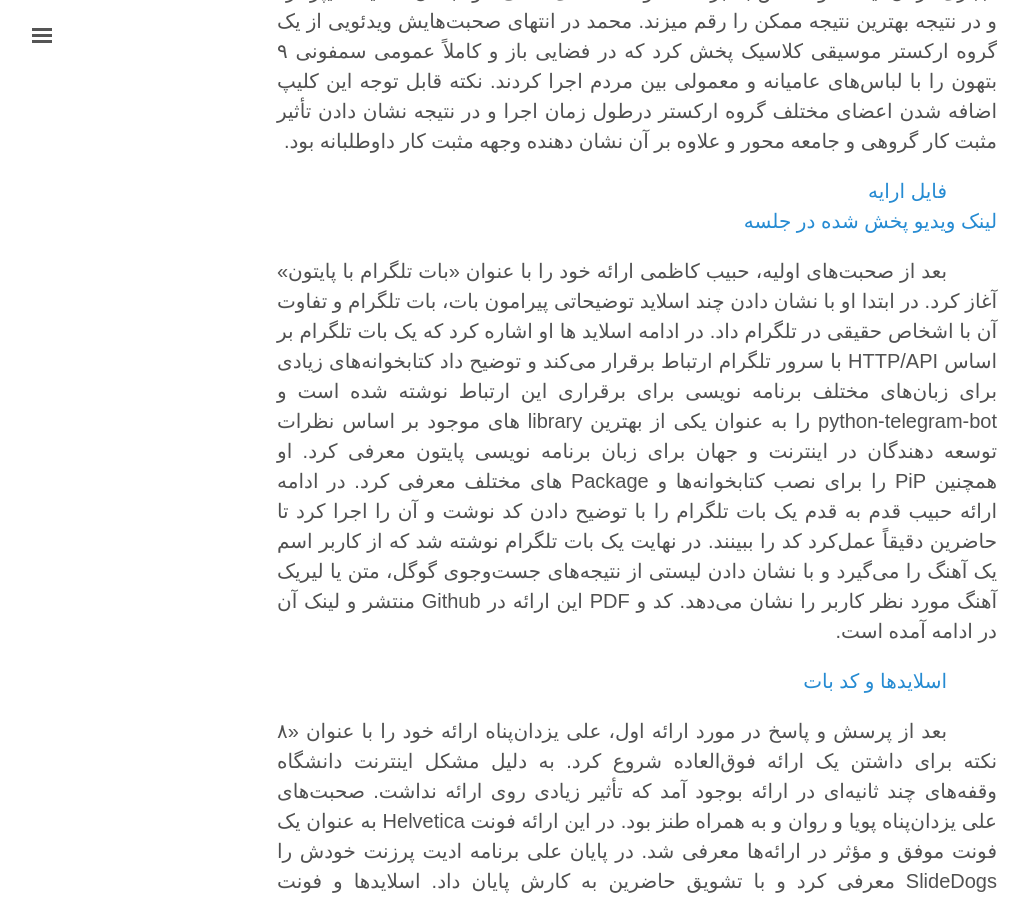
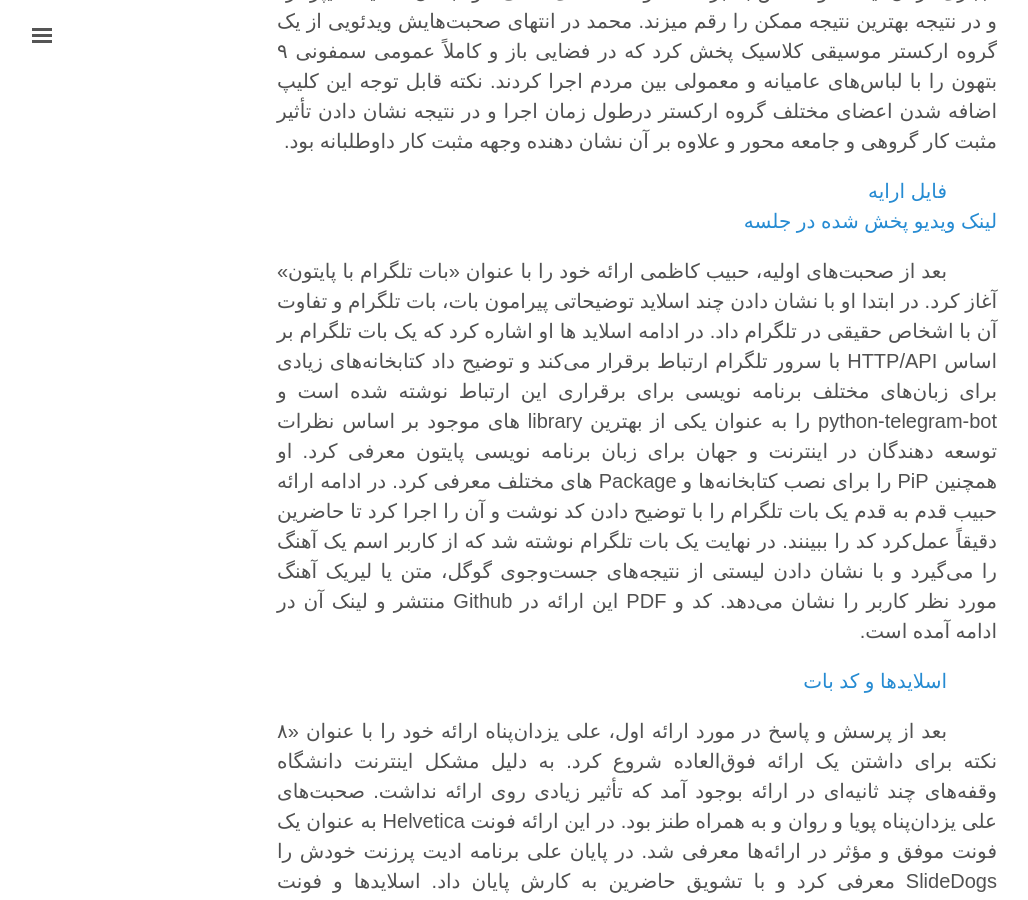
Before and after one commit to cselet/cselet.github.io, a Jekyll site: the page built from _posts/2016-11-09-first-session.md, in a window 1280 px wide and 900 px high, scrolled down 1603 px. Shown: the whole window, without its empty margins (3-1031 px from the left). Built offline with Jekyll 4.4.1, drawn with Linux system fonts in a browser that asks for light colours; some web fonts are replaced.

Commit message:
fix typo

```diff
--- a/_posts/2016-11-09-first-session.md
+++ b/_posts/2016-11-09-first-session.md
@@ -13,7 +13,7 @@ categories: sessions reports
 [فایل ارایه](https://github.com/shiravand/presentations/tree/master/let)
 [لینک ویدیو پخش شده در جلسه](https://mega.nz/#!FVhlBADR!U5pZSEGu5XNHzzBLs1E4EZOJMXtk8e46DC_YykVgAx8)
 
-بعد از صحبت‌های اولیه، حبیب کاظمی ارائه خود را با عنوان «بات تلگرام با پایتون» آغاز کرد. در ابتدا او با نشان دادن چند اسلاید توضیحاتی پیرامون بات، بات تلگرام و تفاوت آن با اشخاص حقیقی در تلگرام داد. در ادامه اسلاید ها او اشاره کرد که یک بات تلگرام بر اساس HTTP/API با سرور تلگرام ارتباط برقرار می‌کند و توضیح داد کتابخوانه‌های زیادی برای زبان‌های مختلف برنامه نویسی برای برقراری این ارتباط نوشته شده است و python-telegram-bot را به عنوان یکی از بهترین library های موجود بر اساس نظرات توسعه دهندگان در اینترنت و جهان برای زبان برنامه نویسی پایتون معرفی کرد. او همچنین PiP را برای نصب کتابخوانه‌ها و Package های مختلف معرفی کرد. در ادامه ارائه حبیب قدم به قدم یک بات تلگرام را با توضیح دادن کد نوشت و آن را اجرا کرد تا حاضرین دقیقاً عمل‌کرد کد را ببینند. در نهایت یک بات تلگرام نوشته شد که از کاربر اسم یک آهنگ را می‌گیرد و با نشان دادن لیستی از نتیجه‌های جست‌وجوی گوگل، متن یا لیریک آهنگ مورد نظر کاربر را نشان می‌دهد. کد و PDF این ارائه در Github منتشر و لینک آن در ادامه آمده است.
+بعد از صحبت‌های اولیه، حبیب کاظمی ارائه خود را با عنوان «بات تلگرام با پایتون» آغاز کرد. در ابتدا او با نشان دادن چند اسلاید توضیحاتی پیرامون بات، بات تلگرام و تفاوت آن با اشخاص حقیقی در تلگرام داد. در ادامه اسلاید ها او اشاره کرد که یک بات تلگرام بر اساس HTTP/API با سرور تلگرام ارتباط برقرار می‌کند و توضیح داد کتابخانه‌های زیادی برای زبان‌های مختلف برنامه نویسی برای برقراری این ارتباط نوشته شده است و python-telegram-bot را به عنوان یکی از بهترین library های موجود بر اساس نظرات توسعه دهندگان در اینترنت و جهان برای زبان برنامه نویسی پایتون معرفی کرد. او همچنین PiP را برای نصب کتابخانه‌ها و Package های مختلف معرفی کرد. در ادامه ارائه حبیب قدم به قدم یک بات تلگرام را با توضیح دادن کد نوشت و آن را اجرا کرد تا حاضرین دقیقاً عمل‌کرد کد را ببینند. در نهایت یک بات تلگرام نوشته شد که از کاربر اسم یک آهنگ را می‌گیرد و با نشان دادن لیستی از نتیجه‌های جست‌وجوی گوگل، متن یا لیریک آهنگ مورد نظر کاربر را نشان می‌دهد. کد و PDF این ارائه در Github منتشر و لینک آن در ادامه آمده است.
 
 [اسلاید‌ها و کد بات](https://github.com/kazemihabib/let_group_bot_code_representation)
 
```
